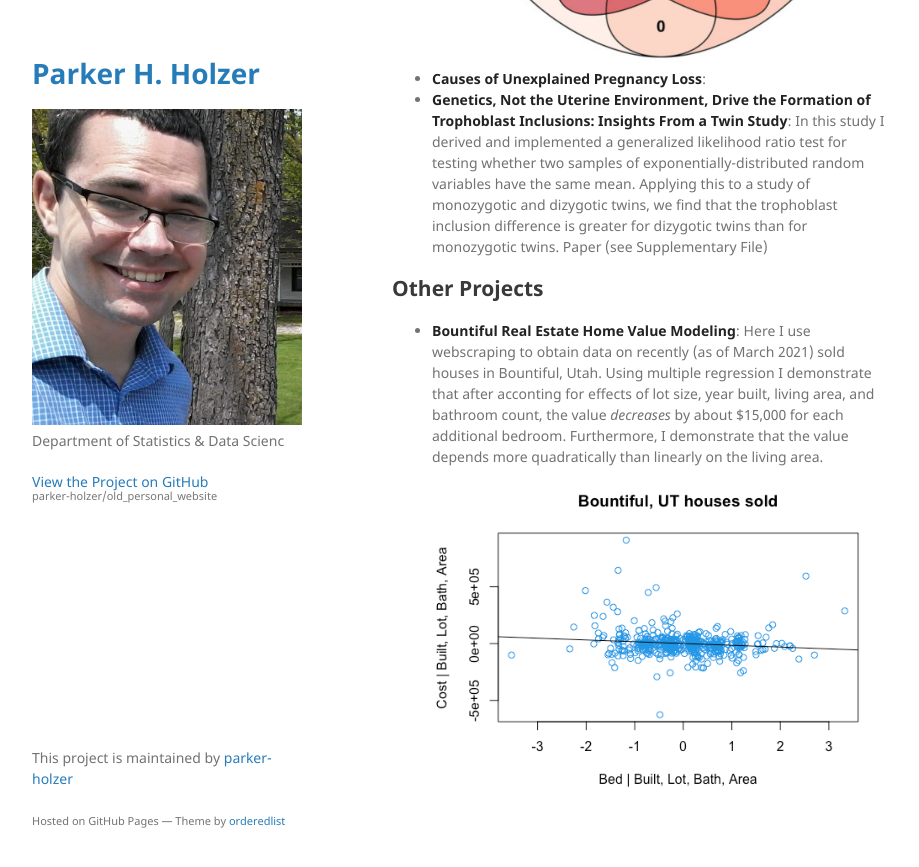
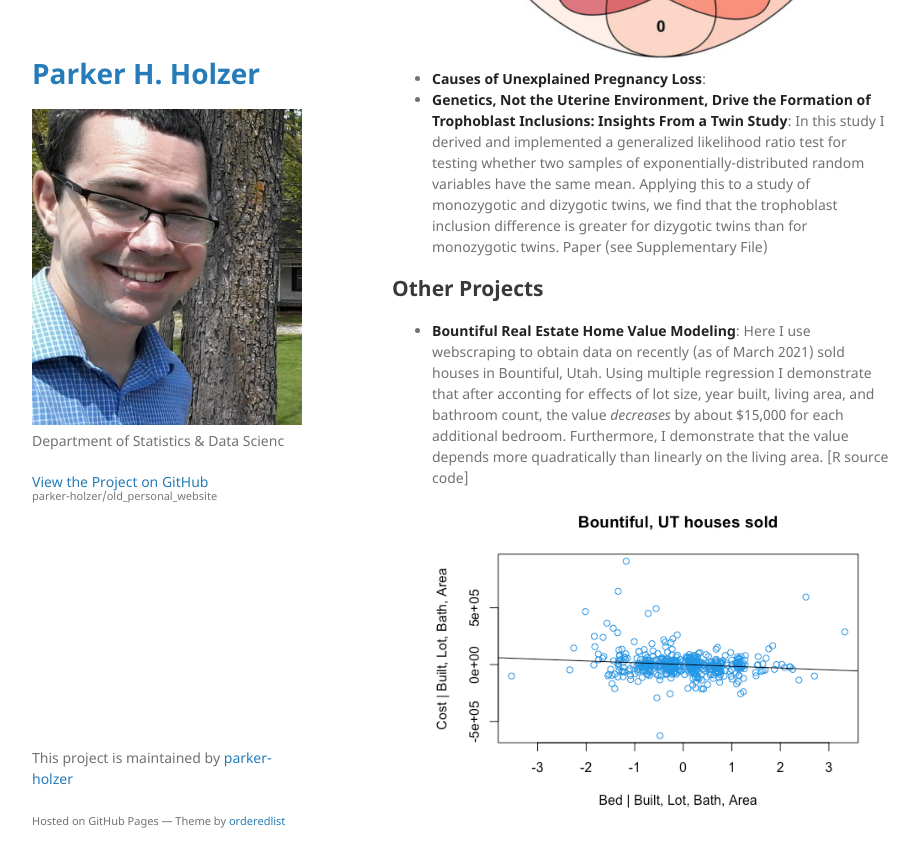
Before and after one commit to parker-holzer/old_personal_website, a Jekyll site: the page built from research.md, in a window 1280 px wide and 900 px high, scrolled down 1539 px. Shown: the top 867 px of the window, without its empty margins (178-1097 px from the left). Built offline with Jekyll 4.4.1, drawn with Linux system fonts in a browser that asks for light colours; our own code applies the rules of GitHub Pages for plain Markdown files.

Commit message:
reformat

```diff
--- a/research.md
+++ b/research.md
@@ -19,4 +19,4 @@
 
 ## Other Projects
 
-* **Bountiful Real Estate Home Value Modeling**: Here I use webscraping to obtain data on recently (as of March 2021) sold houses in Bountiful, Utah. Using multiple regression I demonstrate that after acconting for effects of lot size, year built, living area, and bathroom count, the value *decreases* by about $15,000 for each additional bedroom. Furthermore, I demonstrate that the value depends more quadratically than linearly on the living area. ![](./assets/img/bed_avp.png)
+* **Bountiful Real Estate Home Value Modeling**: Here I use webscraping to obtain data on recently (as of March 2021) sold houses in Bountiful, Utah. Using multiple regression I demonstrate that after acconting for effects of lot size, year built, living area, and bathroom count, the value *decreases* by about $15,000 for each additional bedroom. Furthermore, I demonstrate that the value depends more quadratically than linearly on the living area. [R source code] ![](./assets/img/bed_avp.png)
```
